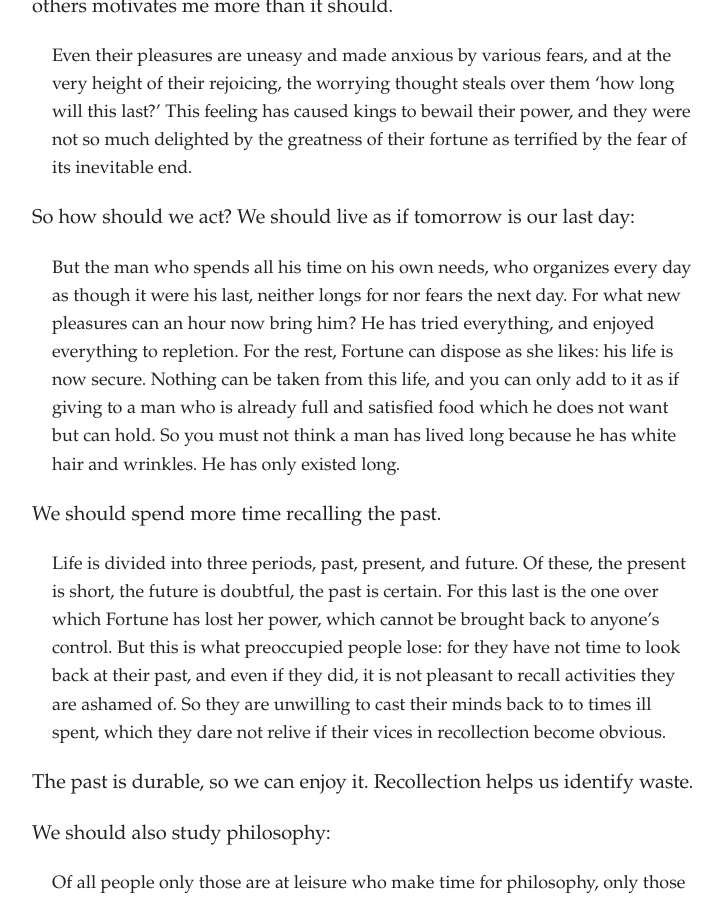
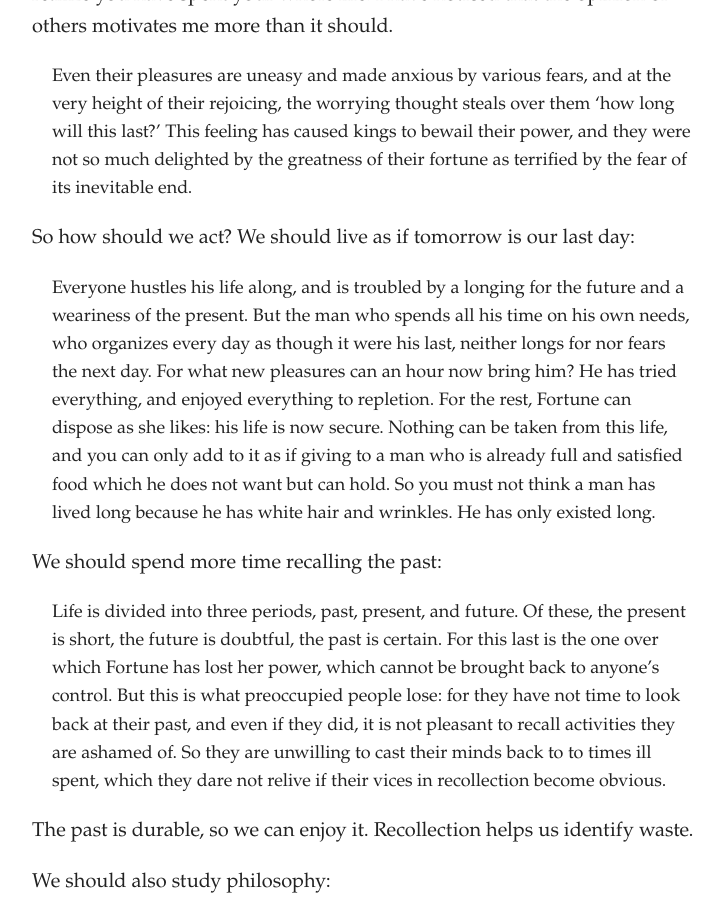
Before and after one commit to artsandmetaphysics/goodlifeodyssey, a Jekyll site: the page built from _documents/seneca.md, in a window 1280 px wide and 900 px high, scrolled down 2142 px. Shown: the whole window, without its empty margins (268-991 px from the left). Built offline with Jekyll 4.4.1, drawn with Linux system fonts in a browser that asks for light colours; some of the changed text lies outside the part shown.

Commit message:
Add content

```diff
--- a/_documents/seneca.md
+++ b/_documents/seneca.md
@@ -20,11 +20,13 @@
 
 Many feel life is short, but it is long enough if—instead of wasting it laboring, drinking, lusting, sporting, studying trivia, accruing wealth, or chasing fame—you contemplate the past and study philosophy.
 
+Here is the central idea, in Seneca’s words:
+
 <blockquote>
 <p>It is not that we have a short time to live, but that we waste a lot of it. Life is long enough, and a sufficiently generous amount has been given to us for the highest achievements if it were all well invested. But when it is wasted in heedless luxury and spent on no good activity, we are forced at last by death’s final constraint to realize that it has passed away before we knew it was passing.</p>
 </blockquote>
 
-Many activities are wasteful. Here are a few noteworthy quotes:
+Seneca believes many activities are wasteful, as demonstrated by some of my favourite quotes:
 
 <blockquote>
 <p>How many burst a blood vessel by their eloquence and their daily striving to show off their talents!</p>
@@ -59,10 +61,10 @@
 So how should we act? We should live as if tomorrow is our last day:
 
 <blockquote>
-<p>But the man who spends all his time on his own needs, who organizes every day as though it were his last, neither longs for nor fears the next day. For what new pleasures can an hour now bring him? He has tried everything, and enjoyed everything to repletion. For the rest, Fortune can dispose as she likes: his life is now secure. Nothing can be taken from this life, and you can only add to it as if giving to a man who is already full and satisfied food which he does not want but can hold. So you must not think a man has lived long because he has white hair and wrinkles. He has only existed long.</p>
+<p>Everyone hustles his life along, and is troubled by a longing for the future and a weariness of the present. But the man who spends all his time on his own needs, who organizes every day as though it were his last, neither longs for nor fears the next day. For what new pleasures can an hour now bring him? He has tried everything, and enjoyed everything to repletion. For the rest, Fortune can dispose as she likes: his life is now secure. Nothing can be taken from this life, and you can only add to it as if giving to a man who is already full and satisfied food which he does not want but can hold. So you must not think a man has lived long because he has white hair and wrinkles. He has only existed long.</p>
 </blockquote>
 
-We should spend more time recalling the past.
+We should spend more time recalling the past:
 
 <blockquote>
 <p>Life is divided into three periods, past, present, and future. Of these, the present is short, the future is doubtful, the past is certain. For this last is the one over which Fortune has lost her power, which cannot be brought back to anyone’s control. But this is what preoccupied people lose: for they have not time to look back at their past, and even if they did, it is not pleasant to recall activities they are ashamed of. So they are unwilling to cast their minds back to to times ill spent, which they dare not relive if their vices in recollection become obvious.</p>
```
Also changed, not shown: other parts of _documents/seneca.md (+1 -1 lines), documents/seneca.md (+6 -4 lines).
